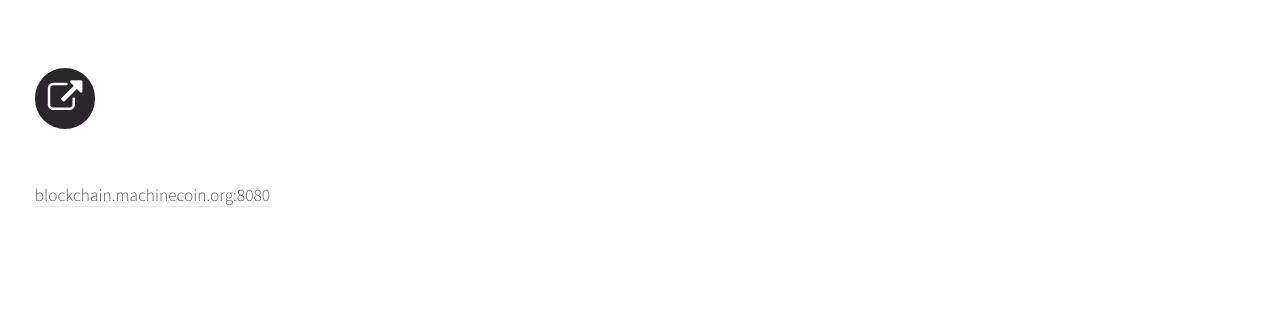
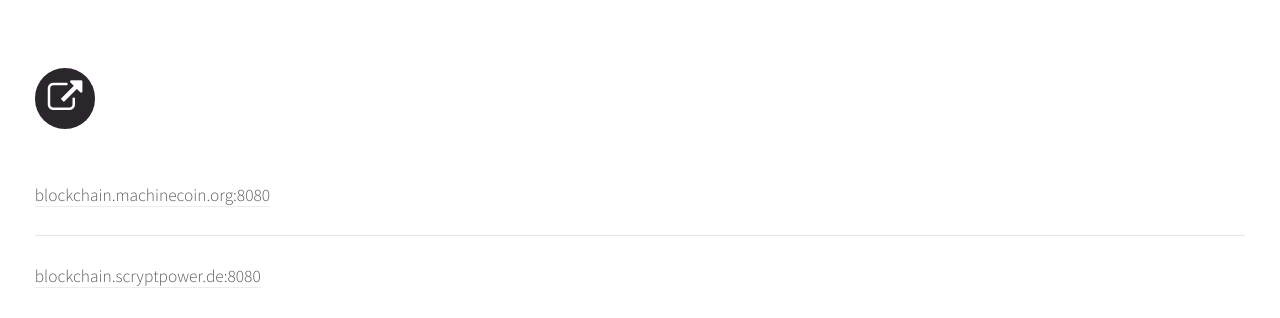
Before and after one commit to Nico205/Machinecoin-Communitykit, a plain HTML site: page blockchain-explorer.html in a window 1280 px wide. Shown: the part 482-800 px from the top of the page. Drawn offline with Linux system fonts and the light colour scheme.

Commit message:
Updated Blockchain Explorer and Mining Pool

```diff
--- a/blockchain-explorer.html
+++ b/blockchain-explorer.html
@@ -78,6 +78,11 @@
 												<a href="http://blockchain.machinecoin.org:8080">blockchain.machinecoin.org:8080</a>
 											</article>
 										</li>
+										<li>
+											<article class="special">
+												<a href="http://blockchain.scryptpower.de:8080">blockchain.scryptpower.de:8080</a>
+											</article>
+										</li>
 									</ul>
 								</section>
 							</article>
```
Also changed, not shown: mining-pools.html (+5 -0 lines).
